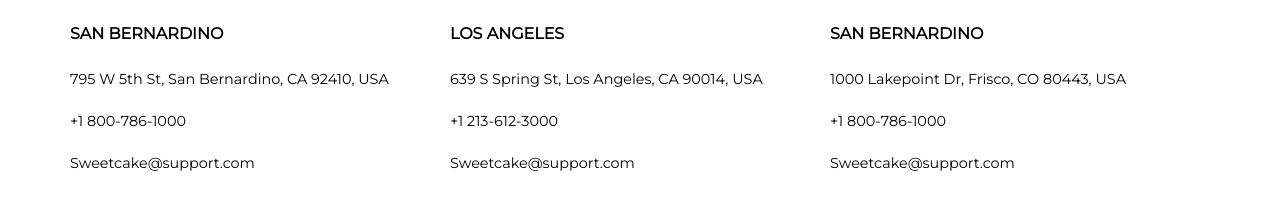
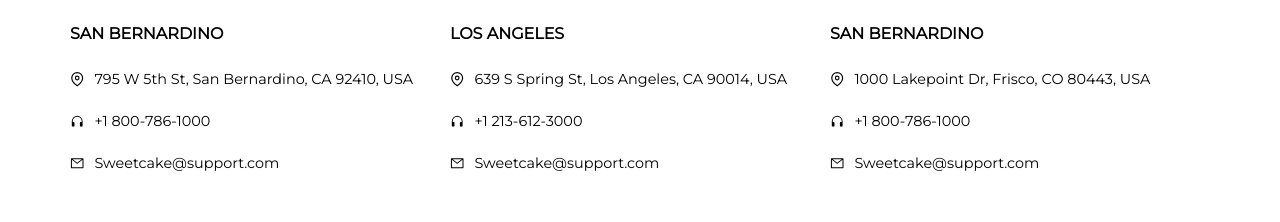
Before and after one commit to river248/bear-river-dev-web, a React (Create React App) app: page /contact in a window 1280 px wide. Shown: the part 661-883 px from the top of the page. Built offline with nearby package versions, Linux system fonts and the light colour scheme.

Commit message:
Contact Page's UI.

```diff
--- a/src/components/Footer/Footer.scss
+++ b/src/components/Footer/Footer.scss
@@ -198,6 +198,7 @@
 
 @media screen and (max-width: 575px) {
     .footer-container {
+        .top-footer { width: 100%; }
         .bottom-footer ul { flex-shrink: unset; flex-wrap: wrap; width: auto;}
     }
 }
--- a/src/pages/ContactPage/ContactPage.js
+++ b/src/pages/ContactPage/ContactPage.js
@@ -1,4 +1,7 @@
 import React from 'react'
+import { FiMapPin } from 'react-icons/fi'
+import { BsHeadphones } from 'react-icons/bs'
+import { AiOutlineMail } from 'react-icons/ai'
 
 import './ContactPage.scss'
 import MapContainer from 'components/MapContainer/MapContainer'
@@ -10,21 +13,21 @@ function ContactPage() {
             <div className='address-container'>
                 <div className='address-item'>
                     <h4>SAN BERNARDINO</h4>
-                    <h5>795 W 5th St, San Bernardino, CA 92410, USA</h5>
-                    <h5>+1 800-786-1000</h5>
-                    <h5>Sweetcake@support.com</h5>
+                    <h5><FiMapPin/> 795 W 5th St, San Bernardino, CA 92410, USA</h5>
+                    <h5><BsHeadphones/>+1 800-786-1000</h5>
+                    <h5><AiOutlineMail/>Sweetcake@support.com</h5>
                 </div>
                 <div className='address-item'>
                     <h4>LOS ANGELES</h4>
-                    <h5>639 S Spring St, Los Angeles, CA 90014, USA</h5>
-                    <h5>+1 213-612-3000</h5>
-                    <h5>Sweetcake@support.com</h5>
+                    <h5><FiMapPin/> 639 S Spring St, Los Angeles, CA 90014, USA</h5>
+                    <h5><BsHeadphones/>+1 213-612-3000</h5>
+                    <h5><AiOutlineMail/>Sweetcake@support.com</h5>
                 </div>
                 <div className='address-item'>
                     <h4>SAN BERNARDINO</h4>
-                    <h5>1000 Lakepoint Dr, Frisco, CO 80443, USA</h5>
-                    <h5>+1 800-786-1000</h5>
-                    <h5>Sweetcake@support.com</h5>
+                    <h5><FiMapPin/> 1000 Lakepoint Dr, Frisco, CO 80443, USA</h5>
+                    <h5><BsHeadphones/>+1 800-786-1000</h5>
+                    <h5><AiOutlineMail/>Sweetcake@support.com</h5>
                 </div>
             </div>
 
--- a/src/pages/ContactPage/ContactPage.scss
+++ b/src/pages/ContactPage/ContactPage.scss
@@ -24,8 +24,14 @@
             }
 
             h5 {
+                display: flex;
+                align-items: center;
                 font-weight: 100;
                 font-size: 0.9rem;
+
+                svg {
+                    margin-right: 10px;
+                }
             }
         }
 
```
